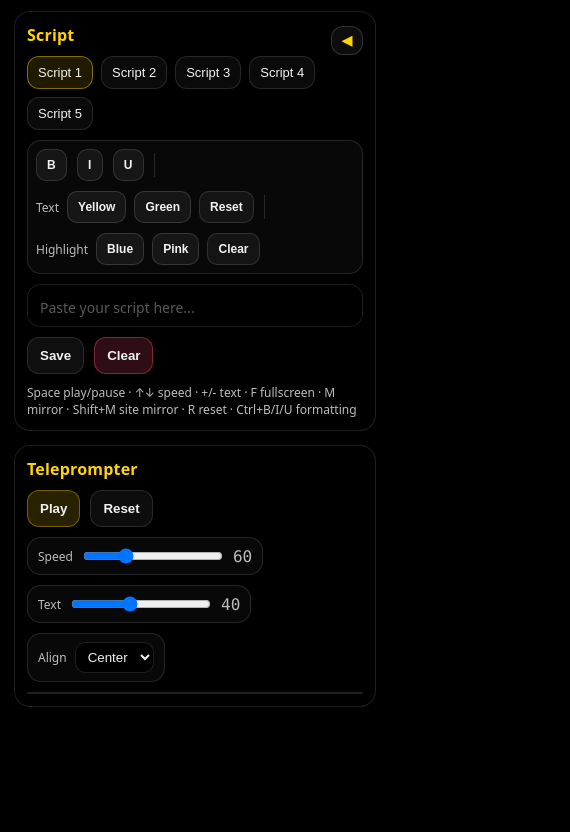
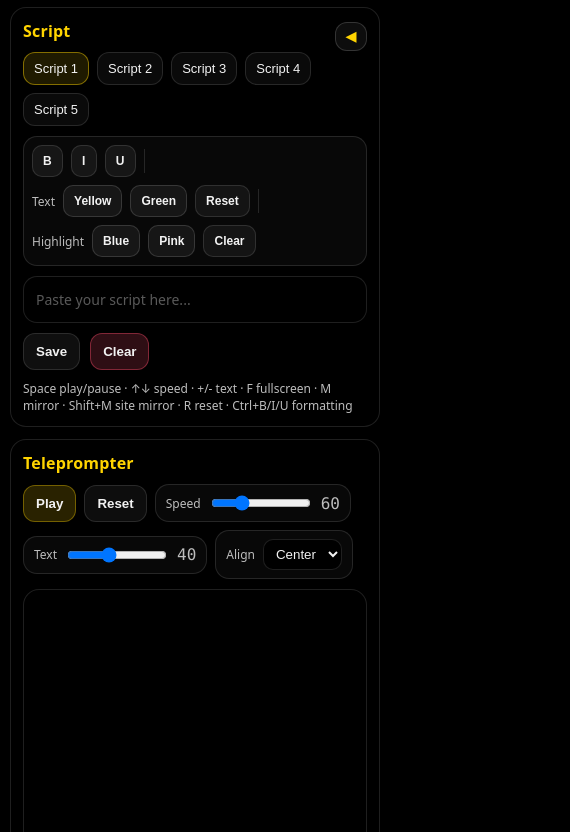
Before and after one commit to gsansone1984-ctrl/cueflow, a plain HTML site: page index.html in a window 390 px wide. Shown: the part 88-920 px from the top of the page, 570 px wide, since content can reach past the window. Before the commit the page ends 844 px from the top, so only its background shows below. Drawn offline with Linux system fonts and the light colour scheme.

Commit message:
Update style.css

```diff
--- a/style.css
+++ b/style.css
@@ -356,3 +356,76 @@ body.editor-collapsed .panel.editor .panel-head{
   .panel.prompter{margin-left:0;}
   .panel.editor{max-width:none; flex:0 0 auto;}
 }
+
+/* =========================
+   MOBILE & TABLET FIX
+   ========================= */
+@media (max-width: 1024px){
+
+  /* riattiva comportamento web normale */
+  body{
+    overflow:auto;
+  }
+
+  #appRoot{
+    height:auto;
+    min-height:100vh;
+  }
+
+  /* layout a colonna */
+  .layout{
+    flex-direction:column;
+    gap:12px;
+    padding:10px;
+  }
+
+  /* nascondi splitter */
+  .splitter{
+    display:none !important;
+  }
+
+  /* pannelli full width */
+  .panel{
+    width:100%;
+    max-width:none;
+  }
+
+  .panel.editor,
+  .panel.prompter{
+    flex:0 0 auto;
+    max-width:none;
+    margin:0;
+  }
+
+  /* Teleprompter più alto */
+  .viewer-wrap{
+    min-height:60vh;
+  }
+
+  /* controlli più leggibili */
+  .controls{
+    gap:8px;
+  }
+
+  .control-group input[type="range"]{
+    width:100px;
+  }
+
+  /* toolbar che va a capo bene */
+  .formatbar{
+    flex-wrap:wrap;
+    gap:8px;
+  }
+
+  /* pulsanti top più compatti */
+  .action-btn{
+    padding:8px 10px;
+    font-size:13px;
+  }
+
+  /* testo prompter leggermente più piccolo di default */
+  .content{
+    font-size:32px;
+    padding:20px 16px 120px;
+  }
+}
```
